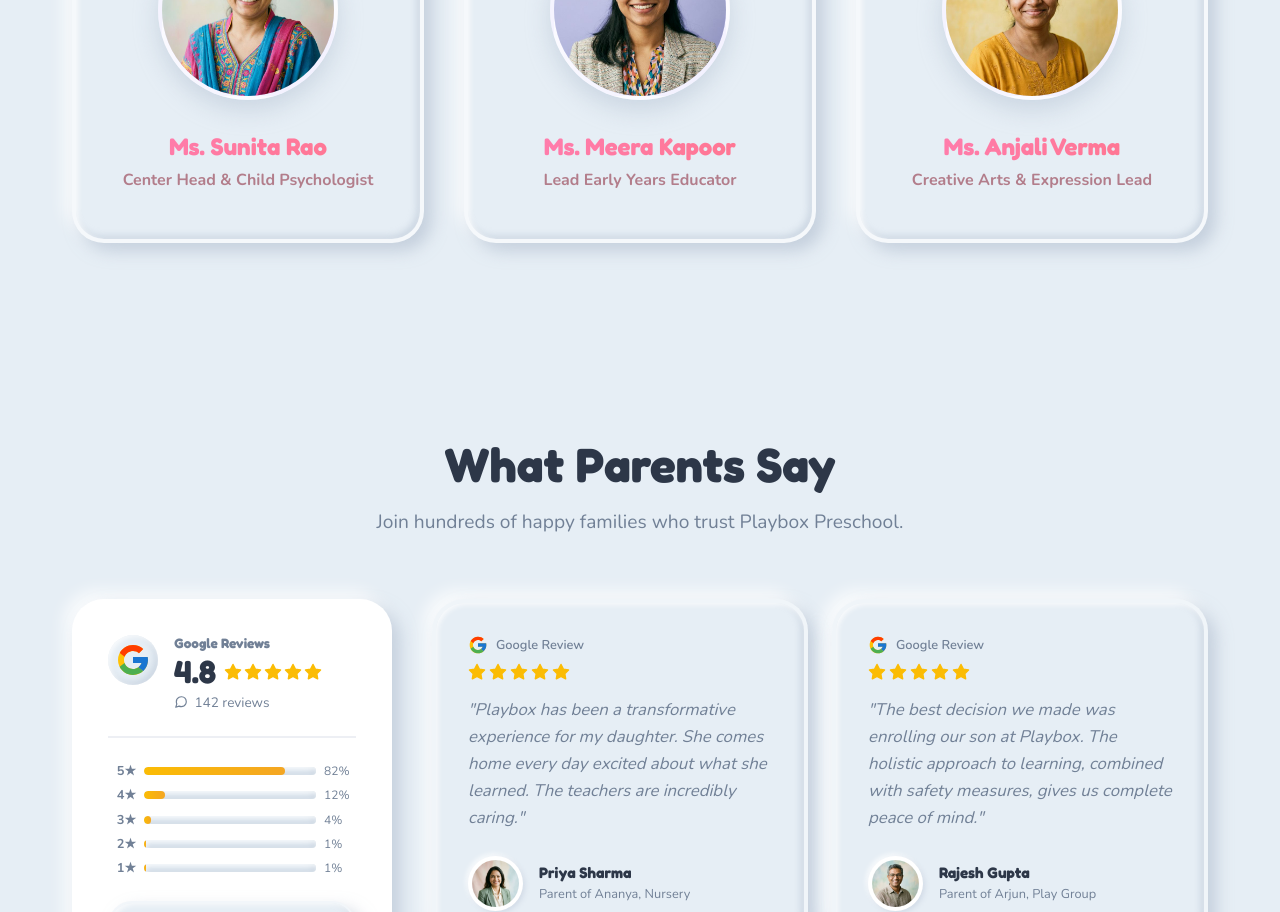
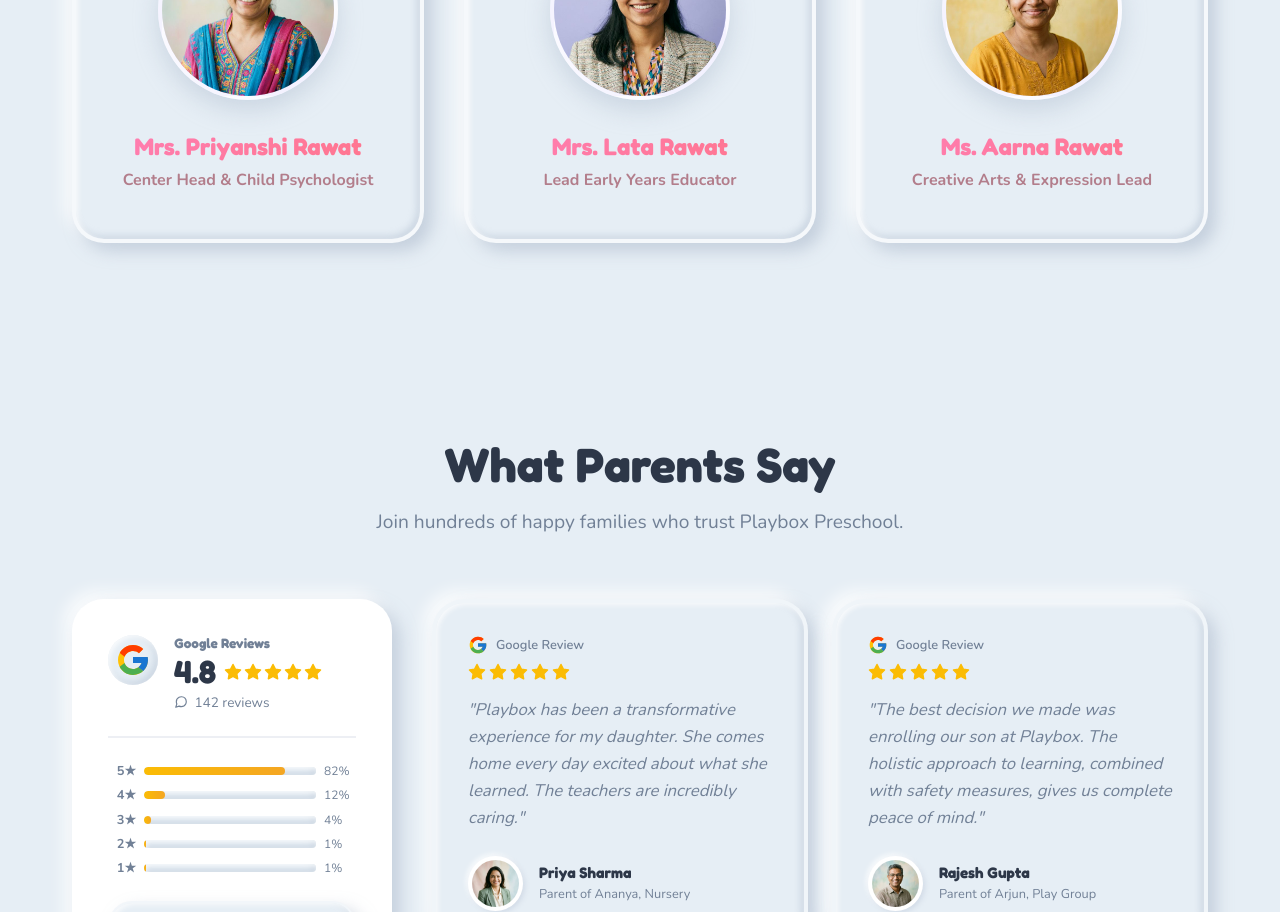
Before and after one commit to chirayumishra24/Playbox-Preschool, a React (Vite) app: page / in a window 1280 px wide. Shown: the part 5440-6352 px from the top of the page. Built offline with nearby package versions, Linux system fonts and the light colour scheme.

Commit message:
Fix: Delay calculation of smoothScroll target on mobile to allow document body to unlock so getBoundingClientRect relies on accurate global positions

```diff
--- a/src/components/Mentors.jsx
+++ b/src/components/Mentors.jsx
@@ -3,17 +3,17 @@ import { useInView } from 'react-intersection-observer'
 
 const mentors = [
   {
-    name: 'Ms. Sunita Rao',
+    name: 'Mrs. Priyanshi Rawat',
     role: 'Center Head & Child Psychologist',
     image: '/assets/mentor_1.png',
   },
   {
-    name: 'Ms. Meera Kapoor',
+    name: 'Mrs. Lata Rawat',
     role: 'Lead Early Years Educator',
     image: '/assets/mentor_2.png',
   },
   {
-    name: 'Ms. Anjali Verma',
+    name: 'Ms. Aarna Rawat',
     role: 'Creative Arts & Expression Lead',
     image: '/assets/mentor_3.png',
   }
```
